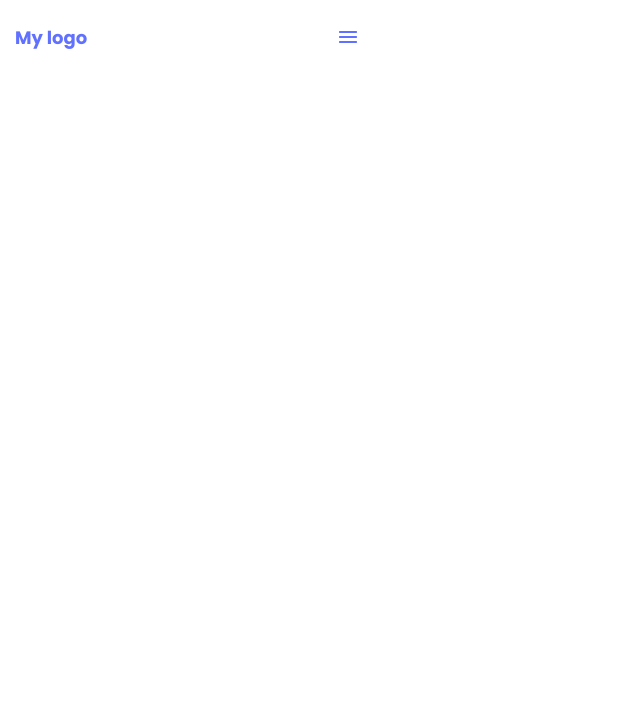
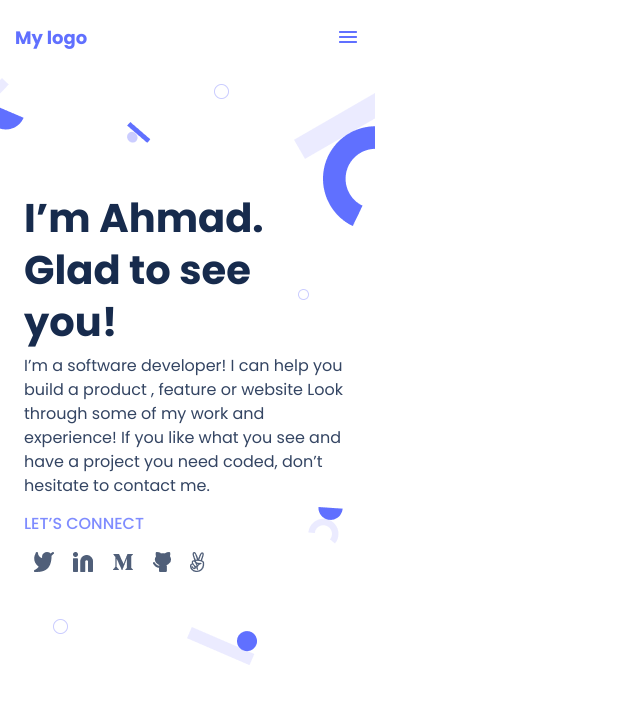
Before and after one commit to ahmad-here/Portfolio, a website: page index.html in a window 1280 px wide. Shown: the whole page, without its empty margins (0-640 px from the left). Drawn offline with Linux system fonts and the light colour scheme.

Commit message:
Added Header Line Section Along with Header

```diff
--- a/index.html
+++ b/index.html
@@ -15,6 +15,19 @@
           <img src="Icon - Menu.png" />
         </div>
       </header>
+      <div id="main" >
+        <section id="name">I’m Ahmad.<br/>Glad to see you!</section>
+        <section id="intro">I’m a software developer! I can help you build a product , feature or website Look through some of my work and experience! If you like what you see and have a project you need coded, don’t hesitate to contact me.</section>
+        <section id="parent">
+            <section id="child">
+                <div id="link">LET’S CONNECT</div>
+            </section>
+            <section id="icons">
+            <img src="./social media icons.png" alt="">
+        </section>
+        </section>
+
+    </div>
     </div>
   </body>
 </html>
--- a/style.css
+++ b/style.css
@@ -32,3 +32,67 @@ header {
   justify-content: space-between;
   padding: 25px 15px;
 }
+
+#main {
+  padding-left: 24px;
+  padding-right: 24px;
+  padding-top: 114px;
+  padding-bottom: 114px;
+  flex-direction: column;
+  justify-content: flex-start;
+  align-items: flex-start;
+  gap: 12px;
+  display: inline-flex;
+  background: url("header-shapes\ mobile@2x.png") no-repeat;
+}
+
+#name {
+  width: 327px;
+  height: 150px;
+  color: #172b4d;
+  font-family: 'Poppins', sans-serif;
+  font-size: 40px;
+  line-height: 52px;
+  word-wrap: break-word;
+  font-weight: 700;
+}
+
+#intro {
+  width: 327px;
+  height: 146px;
+  color: #344563;
+  font-size: 16px;
+  font-family: 'Poppins', sans-serif;
+  font-weight: 400;
+  line-height: 24px;
+  word-wrap: break-word;
+}
+
+#link {
+  color: #7f8cff;
+  font-size: 16px;
+  font-family: 'Poppins', sans-serif;
+  font-weight: 500;
+  line-height: 24px;
+  word-wrap: break-word;
+}
+
+#parent {
+  flex-direction: column;
+  justify-content: flex-start;
+  align-items: flex-start;
+  gap: 16px;
+  display: flex;
+}
+
+#child {
+  justify-content: flex-start;
+  align-items: center;
+  gap: 8px;
+  display: inline-flex;
+}
+
+#icons img {
+  display: inline;
+  padding-left: 10px;
+}
```
Also changed, not shown: header-shapes mobile@2x.png (added), social media icons.png (added).
